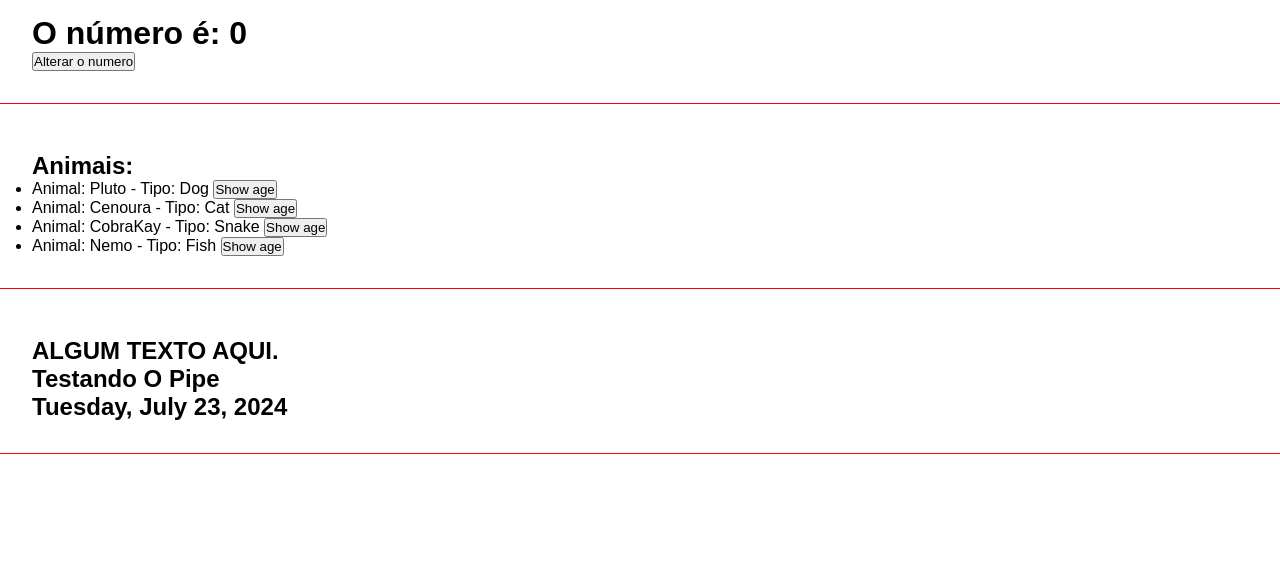
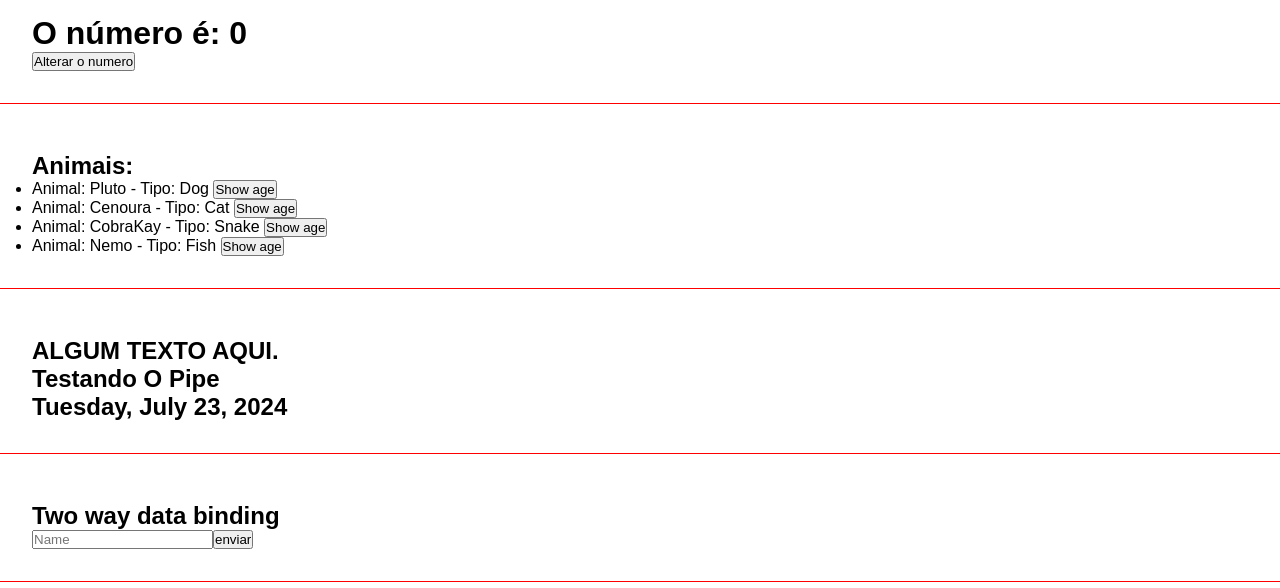
Before and after one commit to GustavoCescon/curso-angular, an Angular app in the folder aula01/: page / in a window 1280 px wide. Shown: the part 740-1328 px from the top of the page. Built offline with nearby package versions, Linux system fonts and the light colour scheme.

Commit message:
Aprendendo sobre two way data binding

```diff
--- a/aula01/src/app/app.component.html
+++ b/aula01/src/app/app.component.html
@@ -9,3 +9,4 @@
 <app-emitter></app-emitter>
 <app-list-render></app-list-render>
 <app-pipes></app-pipes>
+<app-two-way-binding></app-two-way-binding>
--- a/aula01/src/app/app.component.ts
+++ b/aula01/src/app/app.component.ts
@@ -9,6 +9,7 @@
 import { ListRenderComponent } from "./components/list-render/list-render.component";
 import { ParentDataComponent } from "./components/parent-data/parent-data.component";
 import { PipesComponent } from "./components/pipes/pipes.component";
+import { TwoWayBindingComponent } from "./components/two-way-binding/two-way-binding.component";
 @Component({
 	selector: "app-root",
 	standalone: true,
@@ -23,6 +24,7 @@
     ListRenderComponent,
     PipesComponent,
     CommonModule,
+    TwoWayBindingComponent
 ],
 	templateUrl: "./app.component.html",
 	styleUrl: "./app.component.css",
--- /dev/null
+++ b/aula01/src/app/components/two-way-binding/two-way-binding.component.html
@@ -0,0 +1,11 @@
+<div class="class">
+  <h2>Two way data binding</h2>
+  <form>
+    <input type="text" [(ngModel)]="name" name="name" placeholder="Name" />
+    <input type="submit" value="enviar" />
+  </form>
+
+  <div *ngIf="name !== '' ">
+    <p>O nome é:{{name}}</p>
+  </div>
+</div>
--- /dev/null
+++ b/aula01/src/app/components/two-way-binding/two-way-binding.component.ts
@@ -0,0 +1,14 @@
+import { CommonModule } from "@angular/common";
+import { Component } from "@angular/core";
+import { FormsModule } from "@angular/forms";
+
+@Component({
+	selector: "app-two-way-binding",
+	standalone: true,
+	imports: [CommonModule, FormsModule],
+	templateUrl: "./two-way-binding.component.html",
+	styleUrl: "./two-way-binding.component.css",
+})
+export class TwoWayBindingComponent {
+	name = "";
+}
```
Also changed, not shown: aula01/src/app/components/two-way-binding/two-way-binding.component.css (added), 1 other file (tests, documents, lock files or other folders). Lines whose indentation alone changed are shown as unchanged.
